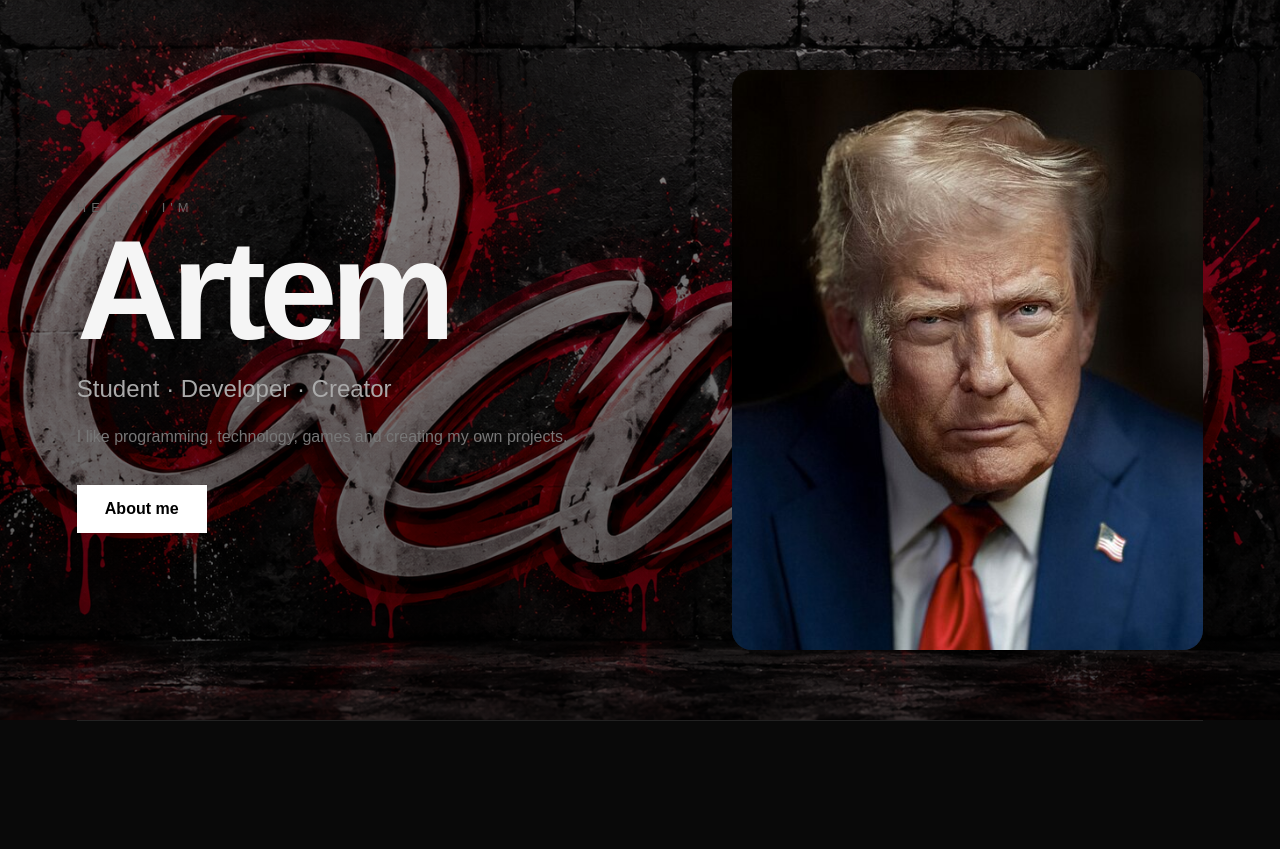
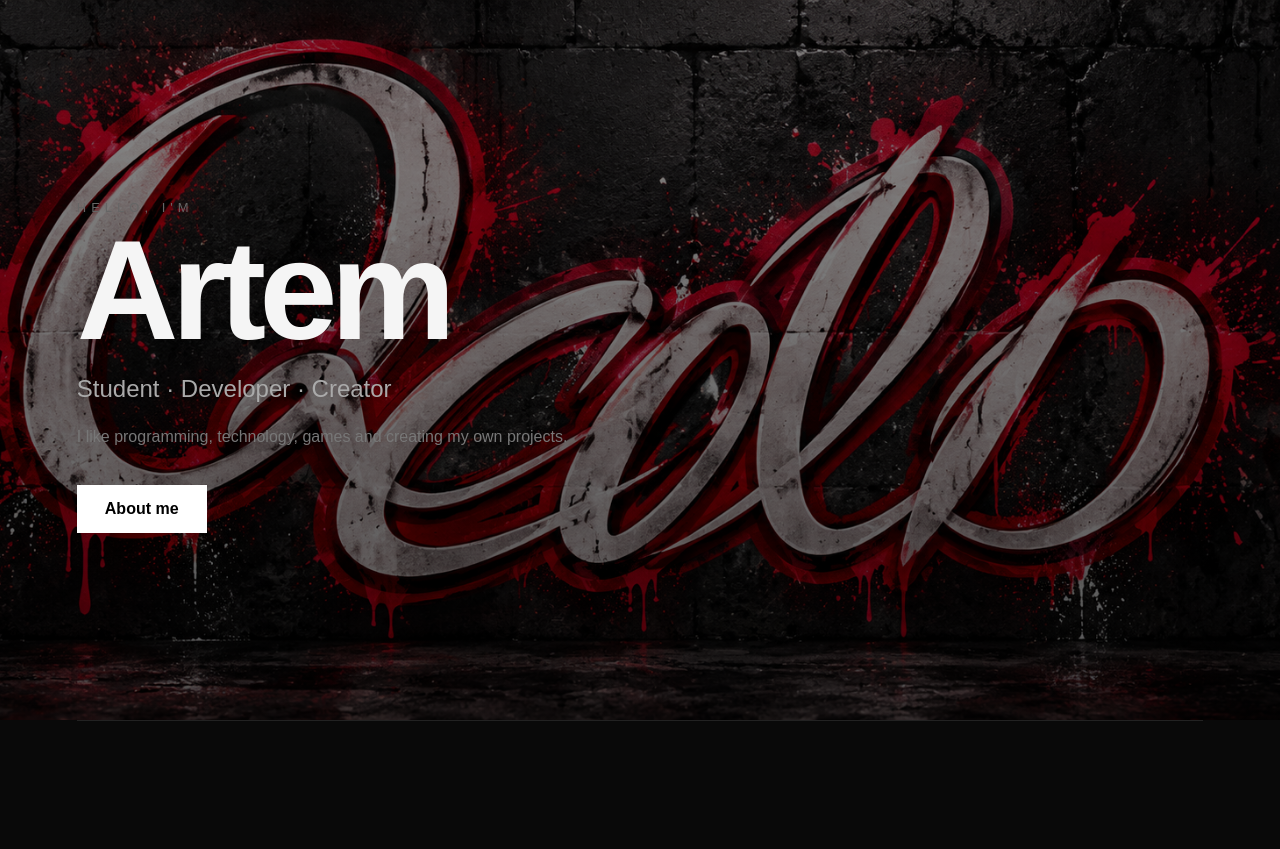
Before and after one commit to uncomik/uncom1k-site, a Django app: page / in a window 1280 px wide. Shown: the part 80-929 px from the top of the page. Run offline with Django 5.2, Linux system fonts and the light colour scheme.

Commit message:
Remove profile image

```diff
--- a/templates/home.html
+++ b/templates/home.html
@@ -60,14 +60,7 @@
         </div>
 
 
-        <div class="hero-photo">
 
-          <img
-               src="{% static 'img/artem.jpg' %}"
-               alt="Artem"
-         >
-
-    </div>
 
 </section>
 
```
